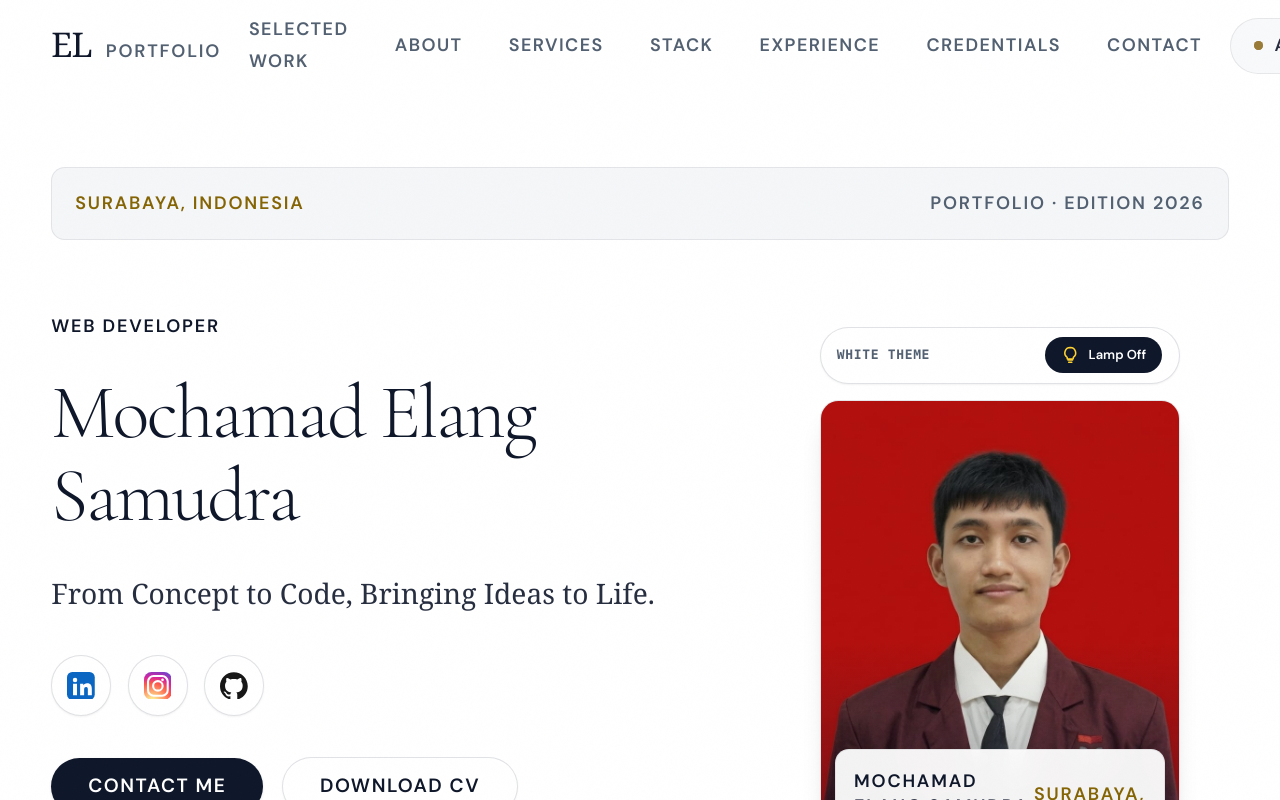
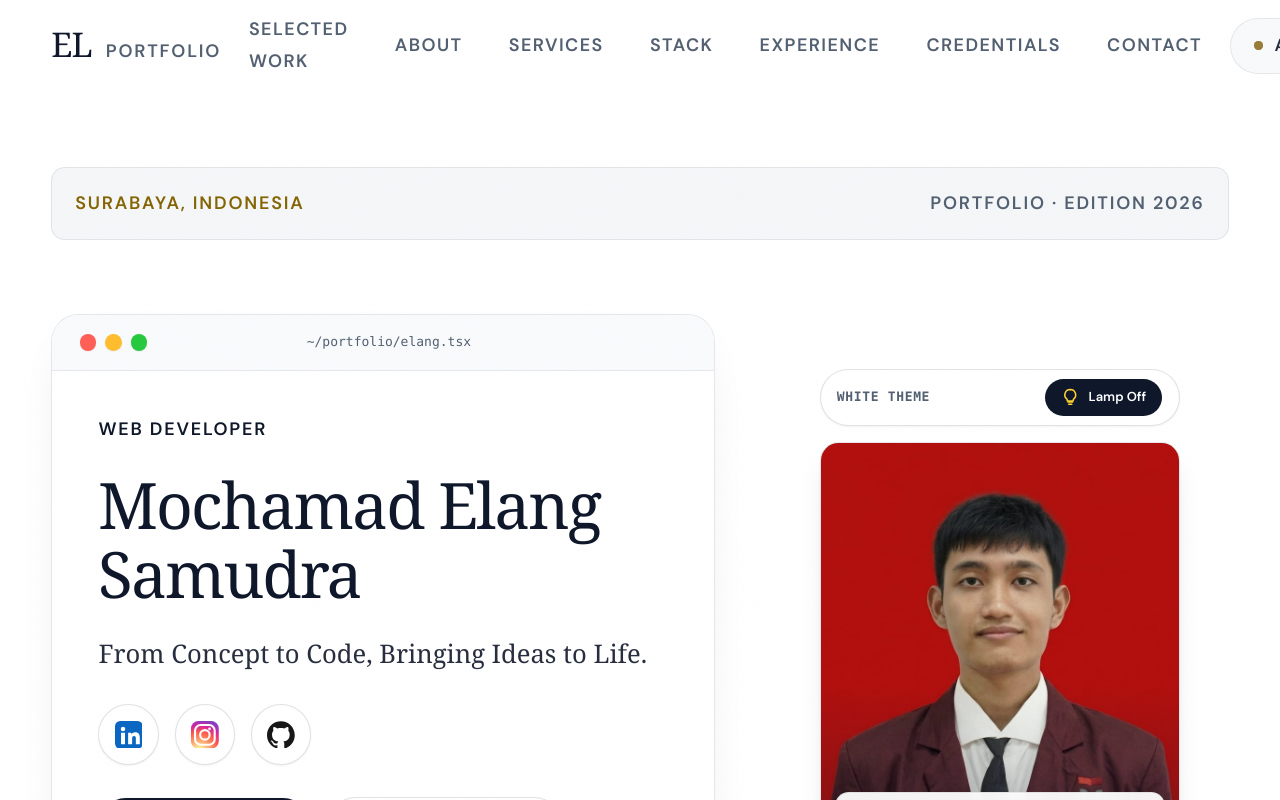
Before and after one commit to m-elangs/m-elangs.github.io, a Next.js app: page / in a window 1280 px wide. Shown: the top 800 px of the page. Built offline with nearby package versions, Linux system fonts and the light colour scheme.

Commit message:
style(hero): wrap hero intro in macOS/iOS-style window border card

```diff
--- a/components/Hero.tsx
+++ b/components/Hero.tsx
@@ -137,26 +137,45 @@ export default function Hero() {
 
       <div className="editorial-container my-auto py-10 md:py-16">
         <div className="grid grid-cols-1 lg:grid-cols-12 gap-10 lg:gap-12 items-center">
-          {/* Kolom Kiri: Role, Nama, Tagline, dan Aksi */}
-          <div className="lg:col-span-7 xl:col-span-7 space-y-6 sm:space-y-7">
-            <p data-hero-fade className="type-label tracking-[0.2em] text-[#0F172A] text-[16px] sm:text-[18px] font-bold">
+          {/* Kolom Kiri: macOS / iOS Window Frame berisi Role, Nama, Tagline, dan Aksi */}
+          <div className="lg:col-span-7 xl:col-span-7">
+            <div className="rounded-2xl sm:rounded-3xl border border-[rgba(15,23,42,0.1)] bg-[#FFFFFF] shadow-[0_20px_50px_-24px_rgba(15,23,42,0.16)] overflow-hidden">
+              {/* macOS / iOS Window Top Border Bar */}
+              <div className="px-4 sm:px-6 py-3 sm:py-3.5 border-b border-[rgba(15,23,42,0.08)] bg-[#F8FAFC] flex items-center justify-between gap-3">
+                <div className="flex items-center gap-2 shrink-0" aria-hidden="true">
+                  <span className="w-3 h-3 sm:w-3.5 sm:h-3.5 rounded-full bg-[#FF5F56] shadow-xs" />
+                  <span className="w-3 h-3 sm:w-3.5 sm:h-3.5 rounded-full bg-[#FFBD2E] shadow-xs" />
+                  <span className="w-3 h-3 sm:w-3.5 sm:h-3.5 rounded-full bg-[#27C93F] shadow-xs" />
+                </div>
+                <span className="font-mono text-[12px] sm:text-[13px] text-[#526071] truncate">
+                  ~/portfolio/elang.tsx
+                </span>
+                <div className="w-11 sm:w-12 shrink-0 hidden sm:block" aria-hidden="true" />
+              </div>
+
+              {/* Hero Window Content */}
+              <div className="p-5 sm:p-8 md:p-10 space-y-5 sm:space-y-6">
+                <p data-hero-fade className="type-label tracking-[0.2em] text-[#0F172A] text-[15px] sm:text-[17px] font-bold">
                   {siteProfile.role}
                 </p>
-            <h1 data-hero-title className="type-hero select-none text-fg will-change-transform break-words">
+                <h1
+                  data-hero-title
+                  className="font-serif text-[clamp(38px,5vw,78px)] font-light leading-[1.08] tracking-[-0.03em] select-none text-fg will-change-transform break-words"
+                >
                   {siteProfile.name}
                 </h1>
-            <p data-hero-tagline className="text-[clamp(24px,2.2vw,36px)] font-serif font-normal leading-[1.4] text-fg/90 max-w-2xl pt-1">
+                <p data-hero-tagline className="text-[clamp(21px,2vw,32px)] font-serif font-normal leading-[1.4] text-fg/90 max-w-2xl">
                   {siteProfile.tagline}
                 </p>
 
                 {/* Social Profile Circles (LinkedIn, Instagram, GitHub) with authentic brand colors */}
-            <div data-hero-fade className="pt-2 flex items-center gap-3.5">
+                <div data-hero-fade className="pt-1 flex items-center gap-3.5">
                   <a
                     href={siteProfile.socials.find(s => s.label.toLowerCase() === "linkedin")?.href || "https://linkedin.com"}
                     target="_blank"
                     rel="noopener noreferrer"
                     aria-label="LinkedIn Profile"
-                className="w-13 h-13 min-w-[52px] min-h-[52px] rounded-full bg-[#FFFFFF] hover:bg-[#F8FAFC] border border-[rgba(15,23,42,0.12)] shadow-xs hover:shadow-md flex items-center justify-center transition-all duration-300 hover:scale-105"
+                    className="w-12 h-12 sm:w-13 sm:h-13 min-w-[48px] min-h-[48px] rounded-full bg-[#FFFFFF] hover:bg-[#F8FAFC] border border-[rgba(15,23,42,0.12)] shadow-xs hover:shadow-md flex items-center justify-center transition-all duration-300 hover:scale-105"
                   >
                     <LinkedInIcon className="w-6 h-6" />
                   </a>
@@ -165,7 +184,7 @@ export default function Hero() {
                     target="_blank"
                     rel="noopener noreferrer"
                     aria-label="Instagram Profile"
-                className="w-13 h-13 min-w-[52px] min-h-[52px] rounded-full bg-[#FFFFFF] hover:bg-[#F8FAFC] border border-[rgba(15,23,42,0.12)] shadow-xs hover:shadow-md flex items-center justify-center transition-all duration-300 hover:scale-105"
+                    className="w-12 h-12 sm:w-13 sm:h-13 min-w-[48px] min-h-[48px] rounded-full bg-[#FFFFFF] hover:bg-[#F8FAFC] border border-[rgba(15,23,42,0.12)] shadow-xs hover:shadow-md flex items-center justify-center transition-all duration-300 hover:scale-105"
                   >
                     <InstagramIcon className="w-6 h-6" />
                   </a>
@@ -174,18 +193,18 @@ export default function Hero() {
                     target="_blank"
                     rel="noopener noreferrer"
                     aria-label="GitHub Profile"
-                className="w-13 h-13 min-w-[52px] min-h-[52px] rounded-full bg-[#FFFFFF] hover:bg-[#F8FAFC] border border-[rgba(15,23,42,0.12)] shadow-xs hover:shadow-md flex items-center justify-center transition-all duration-300 hover:scale-105"
+                    className="w-12 h-12 sm:w-13 sm:h-13 min-w-[48px] min-h-[48px] rounded-full bg-[#FFFFFF] hover:bg-[#F8FAFC] border border-[rgba(15,23,42,0.12)] shadow-xs hover:shadow-md flex items-center justify-center transition-all duration-300 hover:scale-105"
                   >
                     <GitHubIcon className="w-6 h-6" />
                   </a>
                 </div>
 
                 {/* 3 Main Action Pills in English & Soft White/Semi-Grey Palette */}
-            <div data-hero-fade className="pt-2 flex flex-wrap items-center gap-3.5 sm:gap-4">
+                <div data-hero-fade className="pt-1 flex flex-wrap items-center gap-3 sm:gap-3.5">
                   {/* Contact Me (Primary Pill) */}
                   <a
                     href="#contact"
-                className="type-btn min-h-[52px] px-8 py-3.5 text-[17px] sm:text-[18px] rounded-full bg-[#0F172A] text-[#FFFFFF] hover:bg-[#1E293B] shadow-sm hover:shadow-md transition-all duration-300 inline-flex items-center justify-center font-semibold"
+                    className="type-btn min-h-[48px] sm:min-h-[52px] px-6 sm:px-8 py-3 sm:py-3.5 text-[15px] sm:text-[17px] rounded-full bg-[#0F172A] text-[#FFFFFF] hover:bg-[#1E293B] shadow-sm hover:shadow-md transition-all duration-300 inline-flex items-center justify-center font-semibold"
                   >
                     Contact Me
                   </a>
@@ -196,7 +215,7 @@ export default function Hero() {
                     download="CV-Mochamad-Elang-Samudra.pdf"
                     target="_blank"
                     rel="noopener noreferrer"
-                className="type-btn min-h-[52px] px-8 py-3.5 text-[17px] sm:text-[18px] rounded-full bg-[#FFFFFF] hover:bg-[#F4F6F8] text-[#0F172A] border border-[rgba(15,23,42,0.12)] shadow-xs hover:border-[rgba(15,23,42,0.24)] transition-all duration-300 inline-flex items-center justify-center font-semibold"
+                    className="type-btn min-h-[48px] sm:min-h-[52px] px-6 sm:px-8 py-3 sm:py-3.5 text-[15px] sm:text-[17px] rounded-full bg-[#FFFFFF] hover:bg-[#F4F6F8] text-[#0F172A] border border-[rgba(15,23,42,0.12)] shadow-xs hover:border-[rgba(15,23,42,0.24)] transition-all duration-300 inline-flex items-center justify-center font-semibold"
                   >
                     Download CV
                   </a>
@@ -204,10 +223,12 @@ export default function Hero() {
                   {/* Send Email (Tertiary Pill in Soft White-Grey) */}
                   <a
                     href={`mailto:${siteProfile.email}`}
-                className="type-btn min-h-[52px] px-8 py-3.5 text-[17px] sm:text-[18px] rounded-full bg-[#FFFFFF] hover:bg-[#F4F6F8] text-[#0F172A] border border-[rgba(15,23,42,0.12)] shadow-xs hover:border-[rgba(15,23,42,0.24)] transition-all duration-300 inline-flex items-center justify-center font-semibold"
+                    className="type-btn min-h-[48px] sm:min-h-[52px] px-6 sm:px-8 py-3 sm:py-3.5 text-[15px] sm:text-[17px] rounded-full bg-[#FFFFFF] hover:bg-[#F4F6F8] text-[#0F172A] border border-[rgba(15,23,42,0.12)] shadow-xs hover:border-[rgba(15,23,42,0.24)] transition-all duration-300 inline-flex items-center justify-center font-semibold"
                   >
                     Send Email
                   </a>
+                </div>
+              </div>
             </div>
           </div>
 
```
Lines whose indentation alone changed are shown as unchanged.
